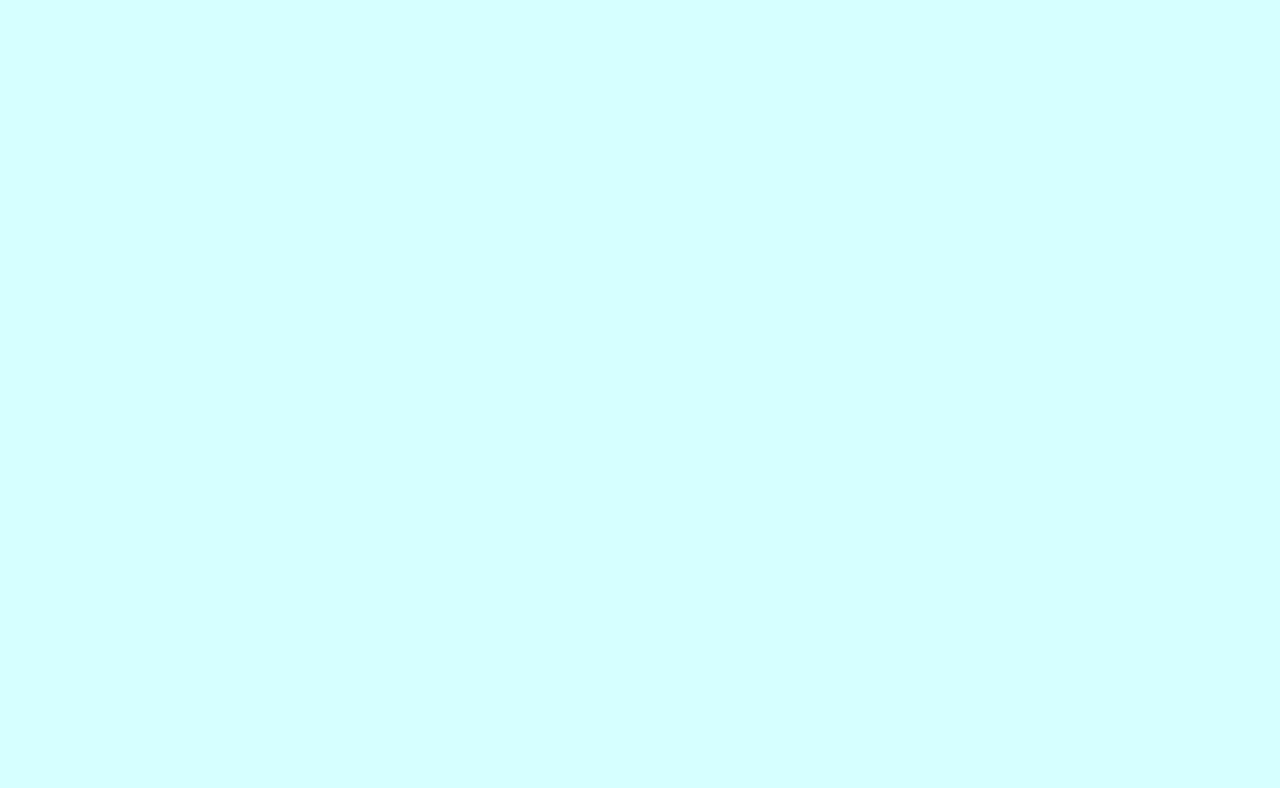
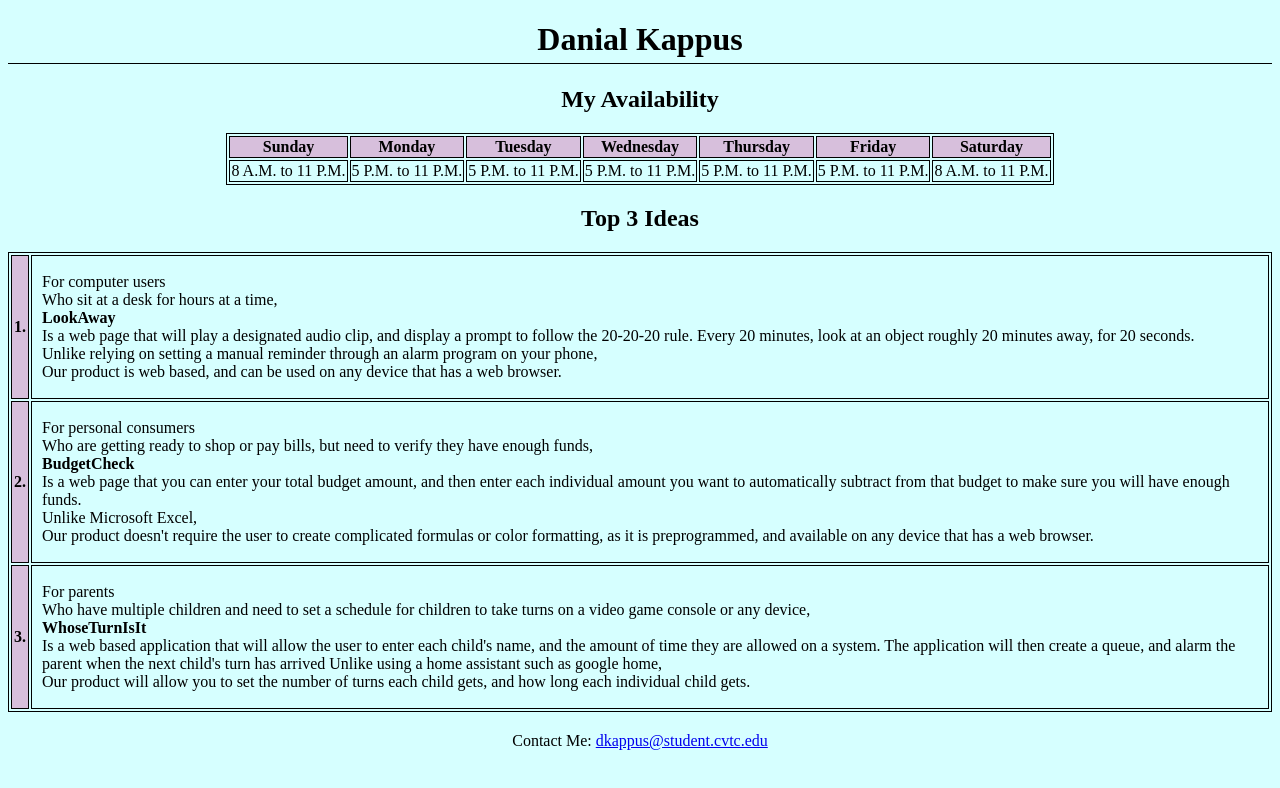
Before and after one commit to dkappusCVTC/Demo, a plain HTML site: page index.html in a window 1280 px wide. Drawn offline with Linux system fonts and the light colour scheme.

Commit message:
Updated index.html and style.css for Agile Programming Module 2 "Deploying to GitHubPages" assignment.

```diff
--- a/css/style.css
+++ b/css/style.css
@@ -1 +1,40 @@
 body {background-color: #D6FFFF;}
+
+.header {
+    text-align: center;
+    border-bottom: 1px solid black;
+    padding-bottom: 5px;
+}
+
+main {
+    text-align: center;
+}
+
+main table {
+
+    margin-left: auto;
+    margin-right: auto;
+}
+
+table, th, td {
+    border: 1px solid;
+}
+
+th {background-color: #D7BFDC;}
+
+.thead {
+    font-weight: bold;
+    padding-left: 2px;
+    padding-right: 2px;
+    background-color: #D7BFDC;
+}
+
+.tcell {
+    text-align: left;
+    padding-left: 10px;
+}
+
+footer {
+    text-align: center;
+    padding-top: 20px;
+}
--- a/index.html
+++ b/index.html
@@ -6,6 +6,79 @@
     <link rel="stylesheet" href="css/style.css">
   </head>
   <body>
+      <header>
+          <h1 class="header">Danial Kappus</h1>
+      </header>
 
+      <main class="main">
+          <h2>My Availability</h2>
+          <table class="center">
+              <tr>
+                  <th>Sunday</th>
+                  <th>Monday</th>
+                  <th>Tuesday</th>
+                  <th>Wednesday</th>
+                  <th>Thursday</th>
+                  <th>Friday</th>
+                  <th>Saturday</th>
+              </tr>
+              <tr>
+                  <td>8 A.M. to 11 P.M.</td>
+                  <td>5 P.M. to 11 P.M.</td>
+                  <td>5 P.M. to 11 P.M.</td>
+                  <td>5 P.M. to 11 P.M.</td>
+                  <td>5 P.M. to 11 P.M.</td>
+                  <td>5 P.M. to 11 P.M.</td>
+                  <td>8 A.M. to 11 P.M.</td>
+              </tr>
+          </table>
+          <h2>Top 3 Ideas</h2>
+          <table>
+              <tr>
+                  <td class="thead">1.</td>
+                  <td class="tcell">
+                      <p>
+                          For computer users<br />
+                          Who sit at a desk for hours at a time,<br />
+                          <strong>LookAway</strong><br />
+                          Is a web page that will play a designated audio clip, and display a prompt to follow the 20-20-20 rule.  Every 20 minutes, look at an object roughly 20 minutes away, for 20 seconds.<br />
+                          Unlike relying on setting a manual reminder through an alarm program on your phone,<br />
+                          Our product is web based, and can be used on any device that has a web browser.
+                      </p>
+                  </td>
+              </tr>
+              <tr>
+                  <td class="thead">2.</td>
+                  <td class="tcell">
+                      <p>
+                          For personal consumers<br />
+                          Who are getting ready to shop or pay bills, but need to verify they have enough funds,<br />
+                          <strong>BudgetCheck</strong><br />
+                          Is a web page that you can enter your total budget amount, and then enter each individual amount you want to automatically subtract from that budget to make sure you will have enough funds.<br />
+                          Unlike Microsoft Excel,<br />
+                          Our product doesn't require the user to create complicated formulas or color formatting, as it is preprogrammed, and available on any device that has a web browser.
+                      </p>
+                  </td>
+              </tr>
+              <tr>
+                  <td class="thead">3.</td>
+                  <td class="tcell">
+                      <p>
+                          For parents<br />
+                          Who have multiple children and need to set a schedule for children to take turns on a video game console or any device,<br />
+                          <strong>WhoseTurnIsIt</strong><br />
+                          Is a web based application that will allow the user to enter each child's name, and the amount of time they are allowed on a system.  The application will then create a queue, and alarm the parent when the next child's turn has arrived
+                          Unlike using a home assistant such as google home,<br />
+                          Our product will allow you to set the number of turns each child gets, and how long each individual child gets.
+                      </p>
+                  </td>
+              </tr>
+
+          </table>
+      </main>
+
+      <footer>
+          Contact Me: <a href="mailto:dkappus@student.cvtc.edu">dkappus@student.cvtc.edu</a>
+      </footer>
   </body>
 </html>
```
